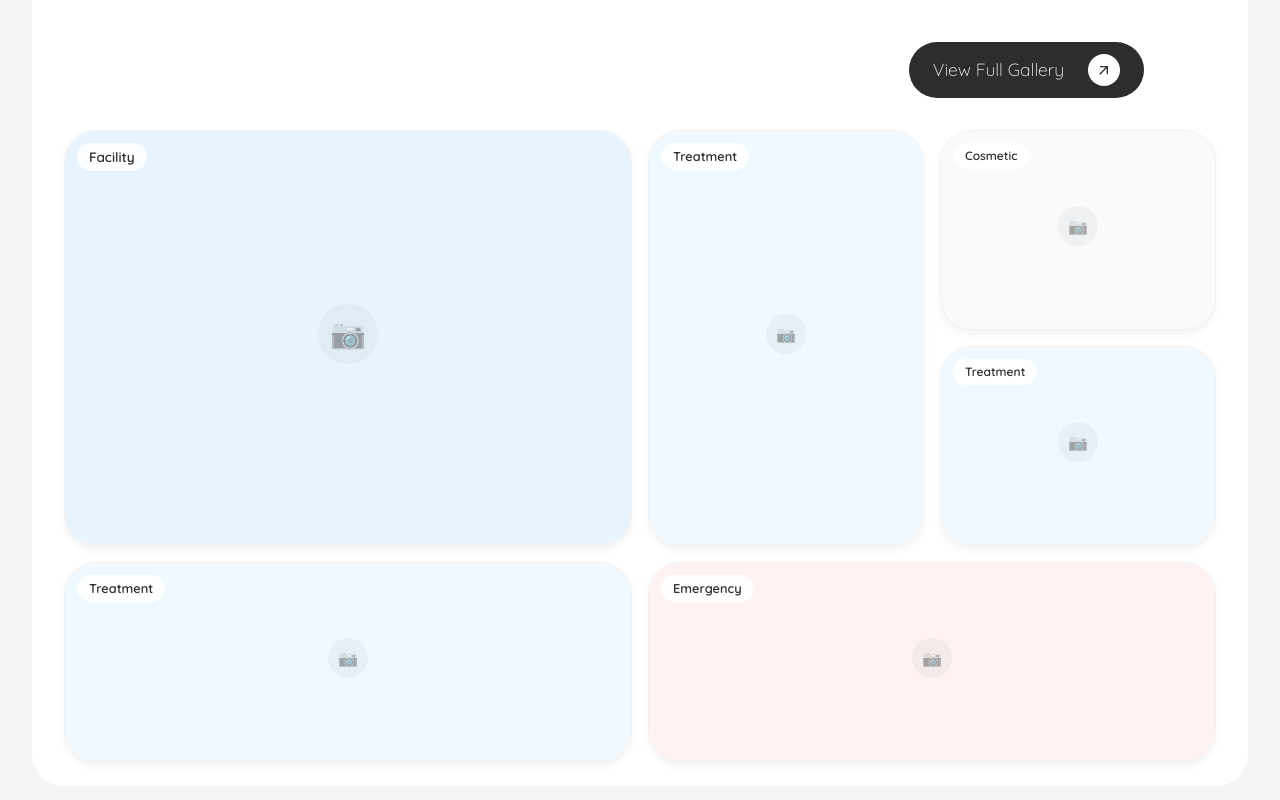
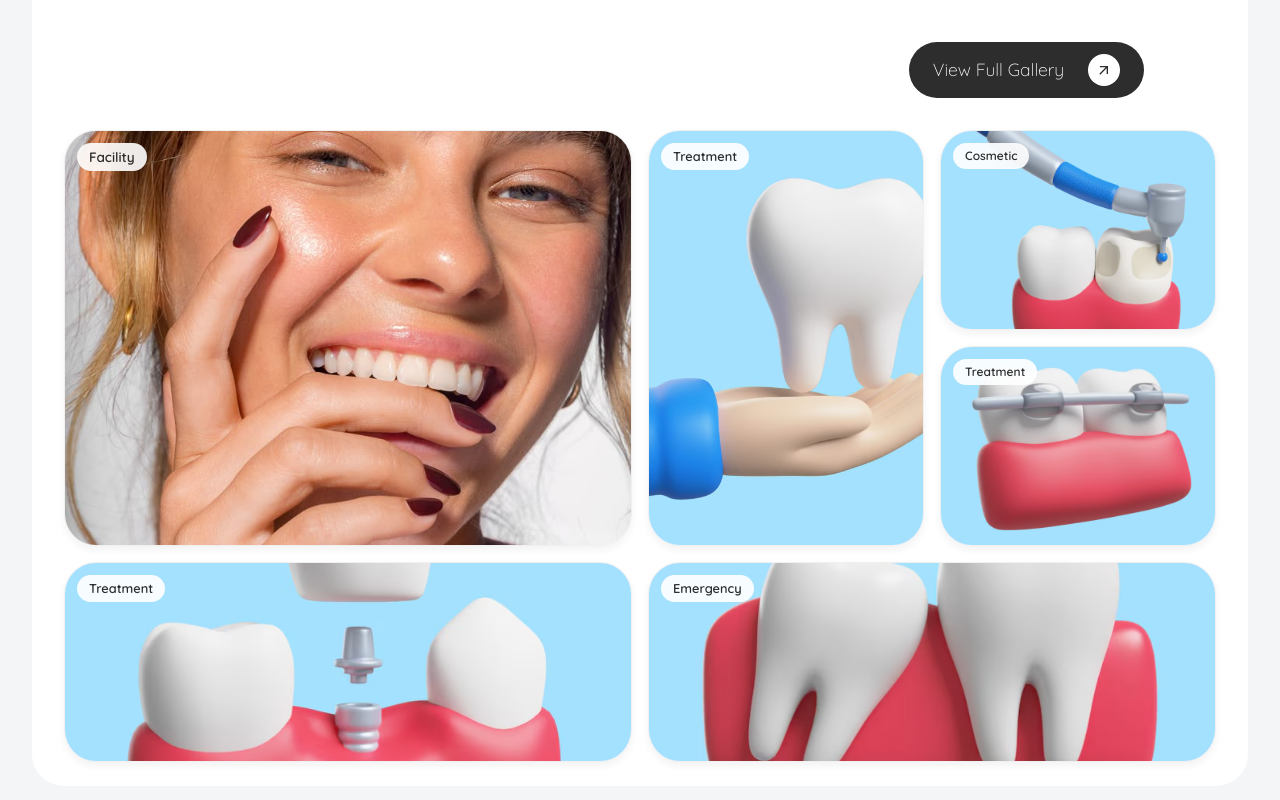
Before and after one commit to ZeroZoroZippy/dental_website, a React (Vite) app: page / in a window 1280 px wide. Shown: the part 2990-3790 px from the top of the page. Built offline with nearby package versions, Linux system fonts and the light colour scheme; a web font is replaced by a local one.

Commit message:
Gallery bug fix

```diff
--- a/src/sections/Gallery.jsx
+++ b/src/sections/Gallery.jsx
@@ -242,6 +242,7 @@ const Gallery = () => {
                             windowWidth={windowWidth}
                             category={galleryItems[0].category}
                             description={galleryItems[0].description}
+                            image={galleryItems[0].image}
                             delay={1.2}
                             gridArea={isMobile ? "1 / 1 / 3 / 3" : "1 / 1 / 3 / 3"}
                             size="large"
@@ -252,6 +253,7 @@ const Gallery = () => {
                             windowWidth={windowWidth}
                             category={galleryItems[1].category}
                             description={galleryItems[1].description}
+                            image={galleryItems[1].image}
                             delay={1.3}
                             gridArea={isMobile ? "3 / 1 / 4 / 2" : "1 / 3 / 3 / 4"}
                             size={isMobile ? "small" : "medium"}
@@ -262,6 +264,7 @@ const Gallery = () => {
                             windowWidth={windowWidth}
                             category={galleryItems[2].category}
                             description={galleryItems[2].description}
+                            image={galleryItems[2].image}
                             delay={1.4}
                             gridArea={isMobile ? "3 / 2 / 4 / 3" : "1 / 4 / 2 / 5"}
                             size="small"
@@ -272,6 +275,7 @@ const Gallery = () => {
                             windowWidth={windowWidth}
                             category={galleryItems[3].category}
                             description={galleryItems[3].description}
+                            image={galleryItems[3].image}
                             delay={1.5}
                             gridArea={isMobile ? "4 / 1 / 5 / 2" : "2 / 4 / 3 / 5"}
                             size="small"
@@ -282,6 +286,7 @@ const Gallery = () => {
                             windowWidth={windowWidth}
                             category={galleryItems[4].category}
                             description={galleryItems[4].description}
+                            image={galleryItems[4].image}
                             delay={1.6}
                             gridArea={isMobile ? "4 / 2 / 5 / 3" : "3 / 1 / 4 / 3"}
                             size={isMobile ? "small" : "medium-horizontal"}
@@ -292,6 +297,7 @@ const Gallery = () => {
                             windowWidth={windowWidth}
                             category={galleryItems[5].category}
                             description={galleryItems[5].description}
+                            image={galleryItems[5].image}
                             delay={1.7}
                             gridArea={isMobile ? "5 / 1 / 6 / 3" : "3 / 3 / 4 / 5"}
                             size={isMobile ? "medium-horizontal" : "medium-horizontal"}
--- a/src/ui/GalleryCard.jsx
+++ b/src/ui/GalleryCard.jsx
@@ -1,7 +1,7 @@
 import { useState } from 'react';
 import { motion } from 'framer-motion';
 
-const GalleryCard = ({ windowWidth, category, description, delay, gridArea, size = "small" }) => {
+const GalleryCard = ({ windowWidth, category, description, delay, gridArea, size = "small", image }) => {
     const [isHovered, setIsHovered] = useState(false);
     const isMobile = windowWidth < 768;
 
@@ -65,7 +65,7 @@ const GalleryCard = ({ windowWidth, category, description, delay, gridArea, size
                 flexDirection: 'column'
             }}
         >
-            {/* Image Placeholder Container */}
+            {/* Image Container */}
             <div style={{
                 position: 'relative',
                 width: '100%',
@@ -77,15 +77,39 @@ const GalleryCard = ({ windowWidth, category, description, delay, gridArea, size
                 justifyContent: 'center',
                 minHeight: size === 'large' ? '200px' : '120px'
             }}>
-                {/* Placeholder Content */}
+                {/* Actual Image */}
+                {image ? (
+                    <img
+                        src={image}
+                        alt={`${category} image`}
+                        style={{
+                            width: '100%',
+                            height: '100%',
+                            objectFit: 'cover',
+                            objectPosition: 'center'
+                        }}
+                        onError={(e) => {
+                            // Fallback to placeholder if image fails to load
+                            e.target.style.display = 'none';
+                            e.target.nextSibling.style.display = 'flex';
+                        }}
+                    />
+                ) : null}
+
+                {/* Fallback Placeholder Content */}
                 <div style={{
-                    display: 'flex',
+                    display: image ? 'none' : 'flex',
                     flexDirection: 'column',
                     alignItems: 'center',
                     justifyContent: 'center',
                     padding: '1rem',
                     textAlign: 'center',
-                    opacity: 0.4
+                    opacity: 0.4,
+                    position: image ? 'absolute' : 'static',
+                    top: 0,
+                    left: 0,
+                    right: 0,
+                    bottom: 0
                 }}>
                     <div style={{
                         width: size === 'large' ? '60px' : size === 'tall' ? '50px' : '40px',
```
